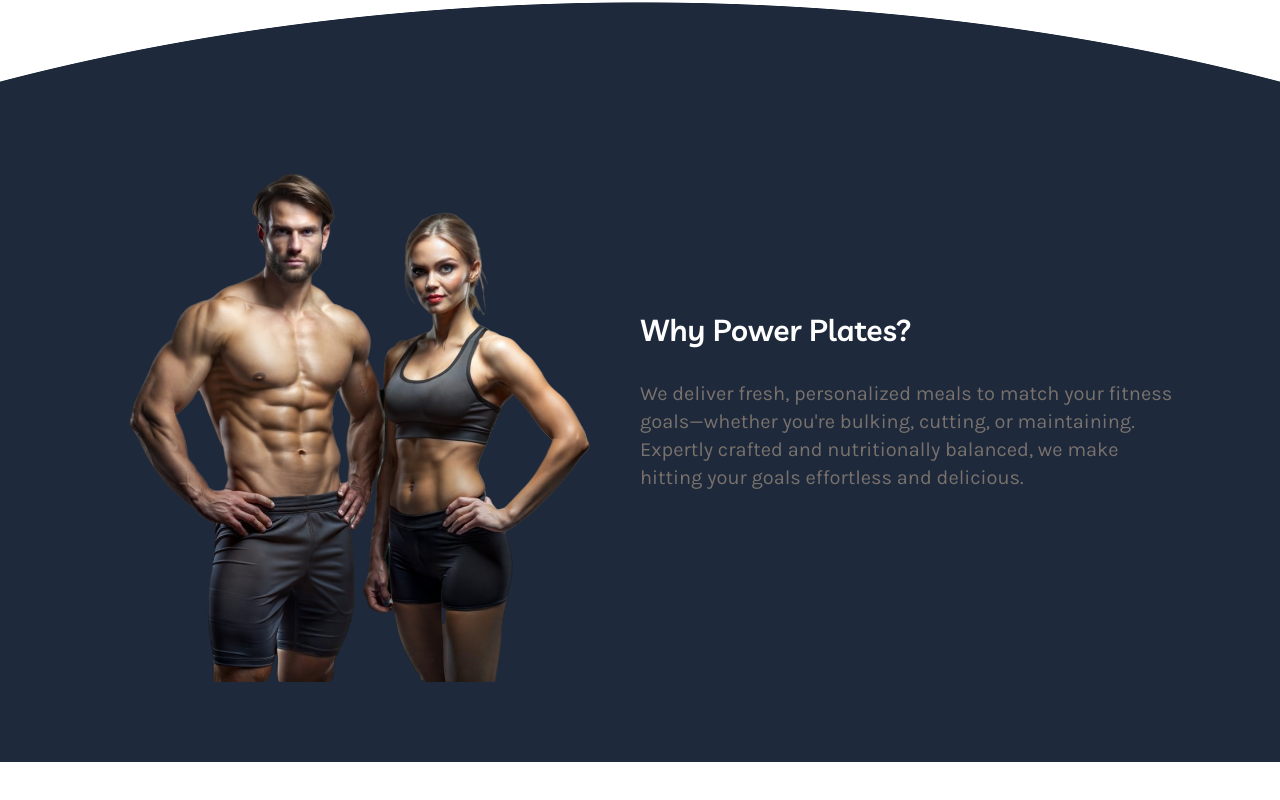
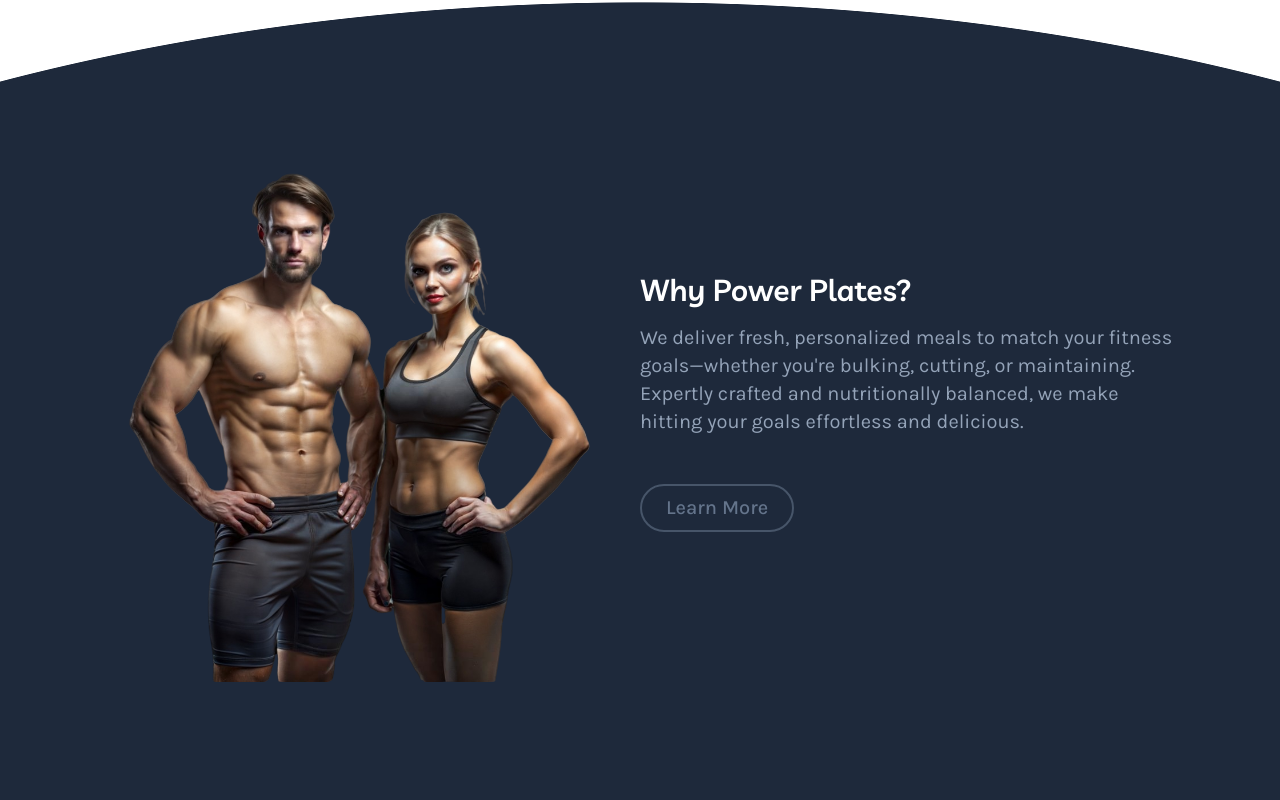
Before and after one commit to gabe-serna/power-plates, a React (Vite) app: page / in a window 1280 px wide. Shown: the part 838-1638 px from the top of the page. Before the commit the page ends 1600 px from the top, so only its background shows below. Built offline with nearby package versions, Linux system fonts and the light colour scheme.

Commit message:
Adjust Info Section

```diff
--- a/src/App.tsx
+++ b/src/App.tsx
@@ -4,40 +4,40 @@
 function App() {
   return (
     <>
-      <nav className="fixed flex px-12 py-2 lg:px-20 items-center justify-between w-full h-12 lg:h-20 bg-white z-20">
-        <Heading1 className="text-xl 2xl:text-4xl xl:text-3xl lg:text-2xl font-semibold">
+      <nav className="fixed z-20 flex items-center justify-between w-full h-12 px-12 py-2 bg-white lg:px-20 lg:h-20">
+        <Heading1 className="text-xl font-semibold 2xl:text-4xl xl:text-3xl lg:text-2xl">
           Power Plates
         </Heading1>
         <ButtonMD variant="primary">Shop</ButtonMD>
       </nav>
       <section
         id="hero"
-        className="relative w-full h-screen pt-12 lg:pt-20 flex flex-col px-12 lg:px-20"
+        className="relative flex flex-col w-full h-screen px-12 pt-12 lg:pt-20 lg:px-20"
       >
-        <Heading1 className="text-3xl 2xl:text-6xl xl:text-5xl lg:text-4xl mt-20 lg:mt-48 font-semibold">
+        <Heading1 className="mt-20 text-3xl font-semibold 2xl:text-6xl xl:text-5xl lg:text-4xl lg:mt-48">
           We Make Food. You Make Progress.
         </Heading1>
-        <Paragraph className="mt-2">
+        <Paragraph className="mt-2 text-stone-500">
           Delicious meal prep at your doorstep, tailored to your goals.
         </Paragraph>
         <div
           id="values"
-          className="flex flex-col lg:flex-row w-full lg:space-x-8 mt-4"
+          className="flex flex-col w-full mt-4 lg:flex-row lg:space-x-8"
         >
           <div className="flex mt-8 items-center justify-center border-blue-500 border-2 lg:border-[3px] rounded-lg w-full lg:w-1/2">
-            <MapPin className="min-h-7 min-w-7 mx-3 stroke-slate-600" />
+            <MapPin className="mx-3 min-h-7 min-w-7 stroke-slate-600" />
             <input
               type="text"
               placeholder="Enter Delivery Address"
-              className="w-full rounded-lg py-4 focus:outline-none mr-3"
+              className="w-full py-4 mr-3 rounded-lg focus:outline-none"
             ></input>
           </div>
           <div className="flex mt-8 items-center justify-center border-blue-500 border-2 lg:border-[3px] rounded-lg min-w-max w-full lg:w-1/6">
-            <UtensilsCrossed className="min-h-7 min-w-7 mx-3 stroke-slate-600" />
+            <UtensilsCrossed className="mx-3 min-h-7 min-w-7 stroke-slate-600" />
             <select
               title="Select Goal"
               defaultValue={"Maintenence"}
-              className="w-full rounded-lg py-4 focus:outline-none mr-3"
+              className="w-full py-4 mr-3 rounded-lg focus:outline-none"
             >
               <option value="Maintenence">Maintenence</option>
               <option value="Bulking">Bulking</option>
@@ -45,7 +45,7 @@
             </select>
           </div>
         </div>
-        <ButtonLG className="w-max mt-8">Find Plans</ButtonLG>
+        <ButtonLG className="mt-8 w-max">Find Plans</ButtonLG>
       </section>
       <section
         id="info"
@@ -55,26 +55,39 @@
           maskImage:
             "radial-gradient(ellipse 225% 190% at bottom, black 0%, black 49.8%, black 49.95%, transparent 50%, transparent 80%)"
         }}
-        className="w-full h-screen bg-slate-800 pt-12 lg:pt-20 flex flex-col-reverse lg:flex-row-reverse items-center justify-between px-12 lg:px-20"
+        className="flex flex-col-reverse items-center justify-center w-full h-screen px-12 pt-12 lg:justify-between bg-slate-800 lg:pt-20 lg:flex-row-reverse lg:px-20"
       >
-        <div className="flex items-start justify-center w-full flex-col">
-          <Heading1 className="text-white text-xl 2xl:text-4xl xl:text-3xl lg:text-2xl font-semibold">
+        <div className="flex flex-col items-start justify-center w-full">
+          <Heading1 className="text-xl font-semibold text-white 2xl:text-4xl xl:text-3xl lg:text-2xl">
             Why Power Plates?
           </Heading1>
           <Paragraph
             style={{ width: "clamp(45ch, 50%, 75ch)" }}
-            className="text-slate-400 mt-8"
+            className="max-w-full mt-4 text-slate-400"
           >
             We deliver fresh, personalized meals to match your fitness goals—whether
             you're bulking, cutting, or maintaining. Expertly crafted and
             nutritionally balanced, we make hitting your goals effortless and
             delicious.
           </Paragraph>
+          <ButtonLG
+            variant="secondary"
+            className="mt-12 transition-colors border-slate-600 bg-slate-800 text-slate-500 hover:border-slate-500 hover:text-slate-400"
+          >
+            Learn More
+          </ButtonLG>
         </div>
-        <div className="flex items-center justify-center w-full">
-          <img src="src\assets\fit-couple.png" />
+        <div className="flex items-center justify-center w-full h-1/2 lg:h-full ">
+          <img
+            className="object-contain w-full max-h-full"
+            src="src\assets\fit-couple.png"
+          />
         </div>
       </section>
+      <section
+        id="plans"
+        className="w-full h-screen px-12 pt-12 lg:pt-20 lg:px-20 bg-slate-800"
+      ></section>
     </>
   );
 }
--- a/src/components/Typography.tsx
+++ b/src/components/Typography.tsx
@@ -6,7 +6,7 @@
 
 export const Heading1 = ({
   children,
-  className = "text-xl 2xl:text-4xl xl:text-3xl lg:text-2xl font-semibold"
+  className = "text-xl font-semibold 2xl:text-4xl xl:text-3xl lg:text-2xl"
 }: Props) => {
   return <h1 className={className}>{children}</h1>;
 };
@@ -28,8 +28,7 @@
     <p
       style={style}
       className={
-        "2xl:text-2xl xl:text-xl lg:text-lg text-base font-normal text-stone-500 " +
-        className
+        "2xl:text-2xl xl:text-xl lg:text-lg text-base font-normal " + className
       }
     >
       {children}
@@ -63,7 +62,7 @@
       <button
         type="button"
         className={
-          "2xl:text-2xl xl:text-xl lg:text-lg text-base font-medium text-stone-500 rounded-full bg-white border-stone-500 border-2 px-6 py-2 " +
+          "2xl:text-2xl xl:text-xl lg:text-lg text-base font-medium rounded-full border-2 px-6 py-2 " +
           className
         }
       >
```
